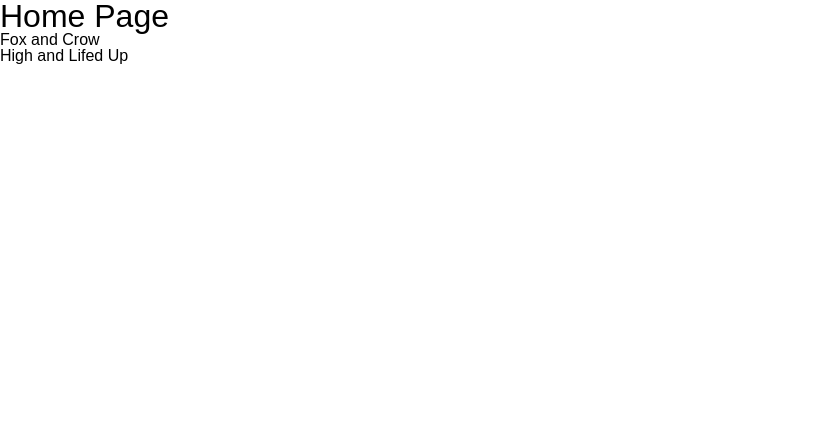
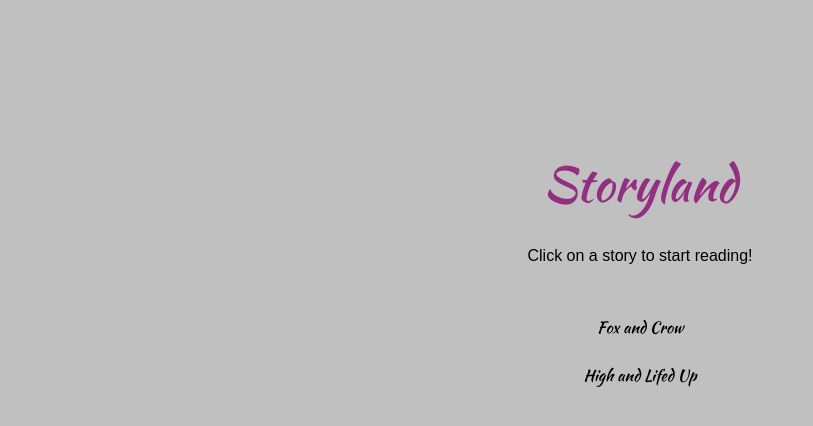
Before and after one commit to bellAman/Storybook, a plain HTML site: page index.html in a window 1280 px wide. Shown: the whole page, without its empty margins (0-813 px from the left). Drawn offline with nearby package versions, Linux system fonts and the light colour scheme; some packages are replaced by stand-ins of ours; a web font is replaced by a local one.

Commit message:
home page styling

```diff
--- a/index.html
+++ b/index.html
@@ -1,11 +1,12 @@
 <!DOCTYPE html>
 <html lang="en" ng-app="StorybookApp">
 <head>
-    <title>Storybook</title>
+    <title>Storyland</title>
     <meta charset="UTF-8">
     <meta name="viewport" content="width=device-width, initial-scale=1.0">
     <link rel="stylesheet" href="style/reset.css">
     <link rel="stylesheet" href="style/font.css">
+    <link rel="stylesheet" href="style/home.css">
     <link rel="stylesheet" href="style/foxAndCrow.css">
     <link rel="stylesheet" href="style/highAndLiftedUp.css">
 </head>
--- a/style/font.css
+++ b/style/font.css
@@ -1,8 +1,7 @@
-@import "https://fonts.googleapis.com/css?family=Padauk";
+@import "https://fonts.googleapis.com/css?family=Padauk|Kaushan+Script";
 h1{
   font-family:'Padauk', sans-serif;
   font-size: 2rem;
-
 }
 h3{
   font-family:'Padauk', sans-serif;
@@ -12,3 +11,17 @@ p{
   font-family:'Padauk', sans-serif;
   font-size: 1rem;
 }
+.mainBanner{
+  font-family: 'Kaushan Script', cursive;
+  font-size: 3rem;
+  position: relative;
+  top: -20vh;
+  color: #932e81;
+}
+.storyTitle{
+  font-family: 'Kaushan Script', cursive;
+  font-size: 1rem;
+  margin: 2vh;
+  position: relative;
+  top: -10vh;
+}
--- a/style/highAndLiftedUp.css
+++ b/style/highAndLiftedUp.css
@@ -1,5 +1,5 @@
 .frame2{
-  height: 100vh;
+  min-height: 100vh;
   width: 100%;
   background: #1C0B00;
   display: flex;
@@ -7,6 +7,9 @@
   align-items: center;
   justify-content: center;
   color: white
+}
+.title2{
+  margin-top: 5vh;
 }
 .pageContainer{
   display: flex;
--- /dev/null
+++ b/style/home.css
@@ -0,0 +1,12 @@
+.homeFrame{
+  background: #c0c0c0;
+  min-height: 100vh;
+  display: flex;
+  flex-direction: column;
+  align-items: center;
+  justify-content: center;
+}
+.mainInstruction{
+  position: relative;
+  top: -15vh;
+}
--- a/templates/home.html
+++ b/templates/home.html
@@ -1,3 +1,6 @@
-<h1>Home Page</h1>
-<h3 ui-sref="foxAndCrow">Fox and Crow</h3>
-<h3 ui-sref="highAndLiftedUp">High and Lifed Up</h3>
+<section class="homeFrame">
+  <h1 class="mainBanner">Storyland</h1>
+  <h3 class="mainInstruction">Click on a story to start reading!</h3>
+  <h3 class="storyTitle" ui-sref="foxAndCrow">Fox and Crow</h3>
+  <h3 class="storyTitle" ui-sref="highAndLiftedUp">High and Lifed Up</h3>
+</section>
```
